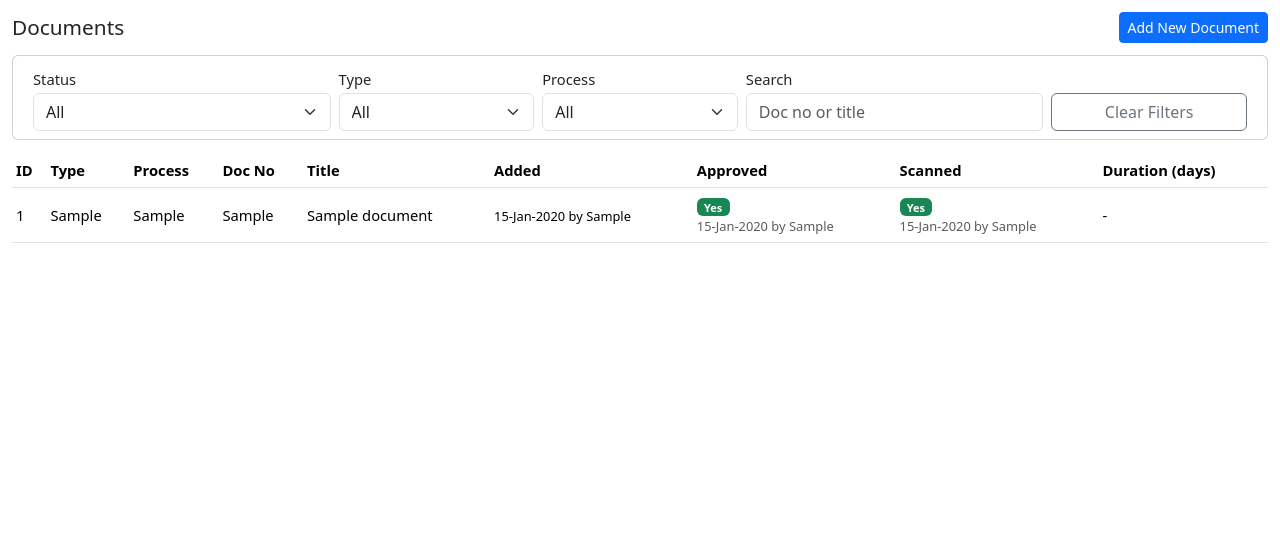
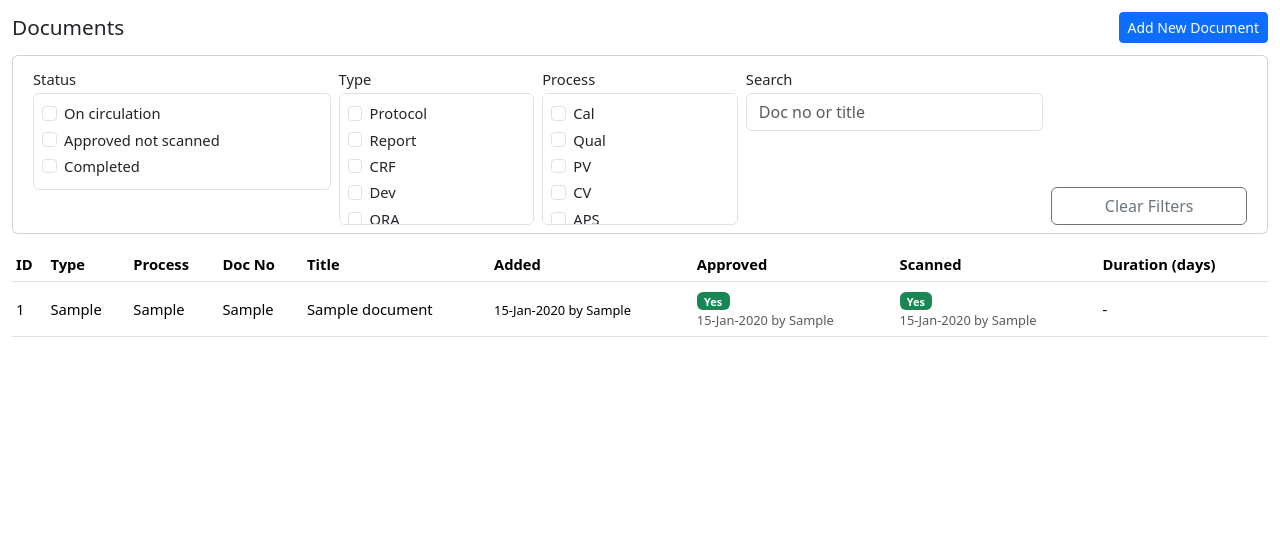
Before and after one commit to xf0123/DocTrack, a Flask app: page /documents in a window 1280 px wide. Shown: the part 57-608 px from the top of the page. Run offline with Flask 3, Linux system fonts and the light colour scheme; the visitor is signed in with stand-in values (Sample User, id 1); data comes from the database, SQL or seed files in the repository; tables that the repository leaves empty hold one stand-in row (values such as "Sample post").

Commit message:
Update document filters to checkbox groups and add remarks

```diff
--- a/app.py
+++ b/app.py
@@ -54,6 +54,7 @@ def init_db() -> None:
             process TEXT NOT NULL,
             doc_no TEXT NOT NULL,
             title TEXT NOT NULL,
+            remarks TEXT,
             approved INTEGER NOT NULL DEFAULT 0,
             scanned INTEGER NOT NULL DEFAULT 0,
             created_at TEXT NOT NULL,
@@ -70,6 +71,8 @@ def init_db() -> None:
     document_columns = {row[1] for row in cur.execute("PRAGMA table_info(documents)").fetchall()}
     if "link_path" not in document_columns:
         cur.execute("ALTER TABLE documents ADD COLUMN link_path TEXT")
+    if "remarks" not in document_columns:
+        cur.execute("ALTER TABLE documents ADD COLUMN remarks TEXT")
 
     admin = cur.execute("SELECT id FROM users WHERE username = ?", ("admin",)).fetchone()
     if not admin:
@@ -215,9 +218,9 @@ def documents() -> Any:
     if guard:
         return guard
 
-    status_filter = request.args.get("status", "all")
-    type_filter = request.args.get("type", "all")
-    process_filter = request.args.get("process", "all")
+    status_filters = [value for value in request.args.getlist("status") if value]
+    type_filters = [value for value in request.args.getlist("type") if value]
+    process_filters = [value for value in request.args.getlist("process") if value]
     q = request.args.get("q", "").strip()
     page = request.args.get("page", "1").strip()
     try:
@@ -229,20 +232,26 @@ def documents() -> Any:
     where_clause = " WHERE 1=1"
     params: list[Any] = []
 
-    if status_filter == "on_circulation":
-        where_clause += " AND approved = 0"
-    elif status_filter == "approved_not_scanned":
-        where_clause += " AND approved = 1 AND scanned = 0"
-    elif status_filter == "completed":
-        where_clause += " AND approved = 1 AND scanned = 1"
+    status_conditions = {
+        "on_circulation": "(approved = 0)",
+        "approved_not_scanned": "(approved = 1 AND scanned = 0)",
+        "completed": "(approved = 1 AND scanned = 1)",
+    }
+    valid_status_filters = [status for status in status_filters if status in status_conditions]
+    if valid_status_filters and len(valid_status_filters) < len(status_conditions):
+        where_clause += " AND (" + " OR ".join(status_conditions[status] for status in valid_status_filters) + ")"
 
-    if type_filter != "all":
-        where_clause += " AND type = ?"
-        params.append(type_filter)
+    valid_type_filters = [doc_type for doc_type in type_filters if doc_type in TYPE_OPTIONS]
+    if valid_type_filters and len(valid_type_filters) < len(TYPE_OPTIONS):
+        placeholders = ", ".join("?" for _ in valid_type_filters)
+        where_clause += f" AND type IN ({placeholders})"
+        params.extend(valid_type_filters)
 
-    if process_filter != "all":
-        where_clause += " AND process = ?"
-        params.append(process_filter)
+    valid_process_filters = [process for process in process_filters if process in PROCESS_OPTIONS]
+    if valid_process_filters and len(valid_process_filters) < len(PROCESS_OPTIONS):
+        placeholders = ", ".join("?" for _ in valid_process_filters)
+        where_clause += f" AND process IN ({placeholders})"
+        params.extend(valid_process_filters)
 
     if q:
         where_clause += " AND (doc_no LIKE ? OR title LIKE ?)"
@@ -269,9 +278,9 @@ def documents() -> Any:
         existing_doc_nos=existing_doc_nos,
         type_options=TYPE_OPTIONS,
         process_options=PROCESS_OPTIONS,
-        status_filter=status_filter,
-        type_filter=type_filter,
-        process_filter=process_filter,
+        status_filters=valid_status_filters,
+        type_filters=valid_type_filters,
+        process_filters=valid_process_filters,
         q=q,
         page_number=page_number,
         total_pages=total_pages,
@@ -292,6 +301,7 @@ def add_document() -> Any:
     process = form.get("process", "")
     doc_no = form.get("doc_no", "").strip()
     title = form.get("title", "").strip()
+    remarks = form.get("remarks", "").strip()
 
     if doc_type not in TYPE_OPTIONS or process not in PROCESS_OPTIONS or not doc_no or not title:
         flash("Please fill all mandatory fields correctly.", "danger")
@@ -300,10 +310,10 @@ def add_document() -> Any:
     user = get_current_user()
     get_db().execute(
         """
-        INSERT INTO documents (type, process, doc_no, title, approved, scanned, created_at, created_by)
-        VALUES (?, ?, ?, ?, 0, 0, ?, ?)
+        INSERT INTO documents (type, process, doc_no, title, remarks, approved, scanned, created_at, created_by)
+        VALUES (?, ?, ?, ?, ?, 0, 0, ?, ?)
         """,
-        (doc_type, process, doc_no, title, date.today().isoformat(), user["username"]),
+        (doc_type, process, doc_no, title, remarks, date.today().isoformat(), user["username"]),
     )
     get_db().commit()
     flash("Document added.", "success")
@@ -323,6 +333,7 @@ def update_document(doc_id: int) -> Any:
     process = form.get("process", "")
     doc_no = form.get("doc_no", "").strip()
     title = form.get("title", "").strip()
+    remarks = form.get("remarks", "").strip()
 
     if doc_type not in TYPE_OPTIONS or process not in PROCESS_OPTIONS or not doc_no or not title:
         flash("Please fill all mandatory fields correctly.", "danger")
@@ -337,8 +348,8 @@ def update_document(doc_id: int) -> Any:
         return redirect(url_for("documents"))
 
     db.execute(
-        "UPDATE documents SET type = ?, process = ?, doc_no = ?, title = ? WHERE id = ?",
-        (doc_type, process, doc_no, title, doc_id),
+        "UPDATE documents SET type = ?, process = ?, doc_no = ?, title = ?, remarks = ? WHERE id = ?",
+        (doc_type, process, doc_no, title, remarks, doc_id),
     )
     db.commit()
     flash("Document updated.", "success")
--- a/static/app.js
+++ b/static/app.js
@@ -21,9 +21,7 @@ document.addEventListener("DOMContentLoaded", () => {
   });
 
   const filterForm = document.getElementById("documentsFilterForm");
-  const statusFilter = document.getElementById("statusFilter");
-  const typeFilter = document.getElementById("typeFilter");
-  const processFilter = document.getElementById("processFilter");
+  const filterCheckboxes = document.querySelectorAll(".js-filter-checkbox");
   const searchFilter = document.getElementById("searchFilter");
   const clearFiltersBtn = document.getElementById("clearFiltersBtn");
 
@@ -36,8 +34,7 @@ document.addEventListener("DOMContentLoaded", () => {
     window.location.href = `${window.location.pathname}?${params.toString()}`;
   };
 
-  [statusFilter, typeFilter, processFilter].forEach((field) => {
-    if (!field) return;
+  filterCheckboxes.forEach((field) => {
     field.addEventListener("change", applyFilters);
   });
 
@@ -98,6 +95,7 @@ document.addEventListener("DOMContentLoaded", () => {
   const editProcess = document.getElementById("editProcess");
   const editDocNo = document.getElementById("editDocNo");
   const editTitle = document.getElementById("editTitle");
+  const editRemarks = document.getElementById("editRemarks");
 
   const linkPathModalElement = document.getElementById("linkPathModal");
   const editModalElement = document.getElementById("editDocumentModal");
@@ -123,7 +121,7 @@ document.addEventListener("DOMContentLoaded", () => {
         return;
       }
 
-      if (!editDocumentForm || !editType || !editProcess || !editDocNo || !editTitle || !editDocumentModal) {
+      if (!editDocumentForm || !editType || !editProcess || !editDocNo || !editTitle || !editRemarks || !editDocumentModal) {
         return;
       }
 
@@ -132,6 +130,7 @@ document.addEventListener("DOMContentLoaded", () => {
       editProcess.value = row.dataset.process || "";
       editDocNo.value = row.dataset.docNo || "";
       editTitle.value = row.dataset.title || "";
+      editRemarks.value = row.dataset.remarks || "";
       editDocumentModal.show();
     });
   });
--- a/static/style.css
+++ b/static/style.css
@@ -83,6 +83,16 @@ body.documents-page-body main.container {
   width: 100%;
 }
 
+#documentsFilterForm .checkbox-filter-group {
+  max-height: 132px;
+  overflow: auto;
+  background: var(--bs-body-bg);
+}
+
+#documentsFilterForm .checkbox-filter-group .form-check {
+  margin-bottom: 0.15rem;
+}
+
 .documents-table-wrap,
 #paginationForm,
 .documents-table-wrap .table {
--- a/templates/documents.html
+++ b/templates/documents.html
@@ -13,26 +13,42 @@
   <div class="row g-1">
     <div class="col-md-3">
       <label class="form-label">Status</label>
-      <select class="form-select" name="status" id="statusFilter">
-        <option value="all" {{ 'selected' if status_filter == 'all' else '' }}>All</option>
-        <option value="on_circulation" {{ 'selected' if status_filter == 'on_circulation' else '' }}>On circulation</option>
-        <option value="approved_not_scanned" {{ 'selected' if status_filter == 'approved_not_scanned' else '' }}>Approved not scanned</option>
-        <option value="completed" {{ 'selected' if status_filter == 'completed' else '' }}>Completed</option>
-      </select>
+      <div class="border rounded p-2 checkbox-filter-group" id="statusFilter">
+        <div class="form-check">
+          <input class="form-check-input js-filter-checkbox" type="checkbox" name="status" id="status-on-circulation" value="on_circulation" {{ 'checked' if 'on_circulation' in status_filters else '' }}>
+          <label class="form-check-label" for="status-on-circulation">On circulation</label>
+        </div>
+        <div class="form-check">
+          <input class="form-check-input js-filter-checkbox" type="checkbox" name="status" id="status-approved-not-scanned" value="approved_not_scanned" {{ 'checked' if 'approved_not_scanned' in status_filters else '' }}>
+          <label class="form-check-label" for="status-approved-not-scanned">Approved not scanned</label>
+        </div>
+        <div class="form-check">
+          <input class="form-check-input js-filter-checkbox" type="checkbox" name="status" id="status-completed" value="completed" {{ 'checked' if 'completed' in status_filters else '' }}>
+          <label class="form-check-label" for="status-completed">Completed</label>
+        </div>
+      </div>
     </div>
     <div class="col-md-2">
       <label class="form-label">Type</label>
-      <select class="form-select" name="type" id="typeFilter">
-        <option value="all">All</option>
-        {% for t in type_options %}<option value="{{ t }}" {{ 'selected' if type_filter == t else '' }}>{{ t }}</option>{% endfor %}
-      </select>
+      <div class="border rounded p-2 checkbox-filter-group" id="typeFilter">
+        {% for t in type_options %}
+        <div class="form-check">
+          <input class="form-check-input js-filter-checkbox" type="checkbox" name="type" id="type-filter-{{ loop.index }}" value="{{ t }}" {{ 'checked' if t in type_filters else '' }}>
+          <label class="form-check-label" for="type-filter-{{ loop.index }}">{{ t }}</label>
+        </div>
+        {% endfor %}
+      </div>
     </div>
     <div class="col-md-2">
       <label class="form-label">Process</label>
-      <select class="form-select" name="process" id="processFilter">
-        <option value="all">All</option>
-        {% for p in process_options %}<option value="{{ p }}" {{ 'selected' if process_filter == p else '' }}>{{ p }}</option>{% endfor %}
-      </select>
+      <div class="border rounded p-2 checkbox-filter-group" id="processFilter">
+        {% for p in process_options %}
+        <div class="form-check">
+          <input class="form-check-input js-filter-checkbox" type="checkbox" name="process" id="process-filter-{{ loop.index }}" value="{{ p }}" {{ 'checked' if p in process_filters else '' }}>
+          <label class="form-check-label" for="process-filter-{{ loop.index }}">{{ p }}</label>
+        </div>
+        {% endfor %}
+      </div>
     </div>
     <div class="col-md-3">
       <label class="form-label">Search</label>
@@ -70,6 +86,7 @@
         data-process="{{ d['process'] }}"
         data-doc-no="{{ d['doc_no'] }}"
         data-title="{{ d['title'] }}"
+        data-remarks="{{ d['remarks'] or '' }}"
       >
         <td>{{ d['id'] }}</td>
         <td>{{ d['type'] }}</td>
@@ -127,9 +144,9 @@
 </div>
 
 <form class="d-flex flex-wrap align-items-center gap-2 mt-2" method="get" id="paginationForm">
-  <input type="hidden" name="status" value="{{ status_filter }}">
-  <input type="hidden" name="type" value="{{ type_filter }}">
-  <input type="hidden" name="process" value="{{ process_filter }}">
+  {% for status in status_filters %}<input type="hidden" name="status" value="{{ status }}">{% endfor %}
+  {% for type in type_filters %}<input type="hidden" name="type" value="{{ type }}">{% endfor %}
+  {% for process in process_filters %}<input type="hidden" name="process" value="{{ process }}">{% endfor %}
   <input type="hidden" name="q" value="{{ q }}">
 
   <button
@@ -202,6 +219,10 @@
           <label class="form-label">Title *</label>
           <textarea class="form-control" name="title" rows="2" required></textarea>
         </div>
+        <div>
+          <label class="form-label">Notes / Remarks</label>
+          <textarea class="form-control" name="remarks" rows="2" placeholder="Optional notes"></textarea>
+        </div>
       </div>
       <div class="modal-footer">
         <button class="btn btn-secondary" type="button" data-bs-dismiss="modal">Cancel</button>
@@ -248,7 +269,7 @@
 <div class="modal fade" id="editDocumentModal" tabindex="-1" aria-hidden="true">
   <div class="modal-dialog">
     <form class="modal-content" method="post" id="editDocumentForm">
-      <div class="modal-header"><h2 class="h5 modal-title">Edit Document</h2><button type="button" class="btn-close" data-bs-dismiss="modal"></button></div>
+      <div class="modal-header"><h2 class="h5 modal-title">Re-open Document</h2><button type="button" class="btn-close" data-bs-dismiss="modal"></button></div>
       <div class="modal-body d-grid gap-3">
         <div>
           <label class="form-label" for="editType">Type *</label>
@@ -270,6 +291,10 @@
           <label class="form-label" for="editTitle">Title *</label>
           <textarea class="form-control" name="title" id="editTitle" rows="2" required></textarea>
         </div>
+        <div>
+          <label class="form-label" for="editRemarks">Notes / Remarks</label>
+          <textarea class="form-control" name="remarks" id="editRemarks" rows="2" placeholder="Optional notes"></textarea>
+        </div>
       </div>
       <div class="modal-footer">
         <button class="btn btn-secondary" type="button" data-bs-dismiss="modal">Cancel</button>
```
